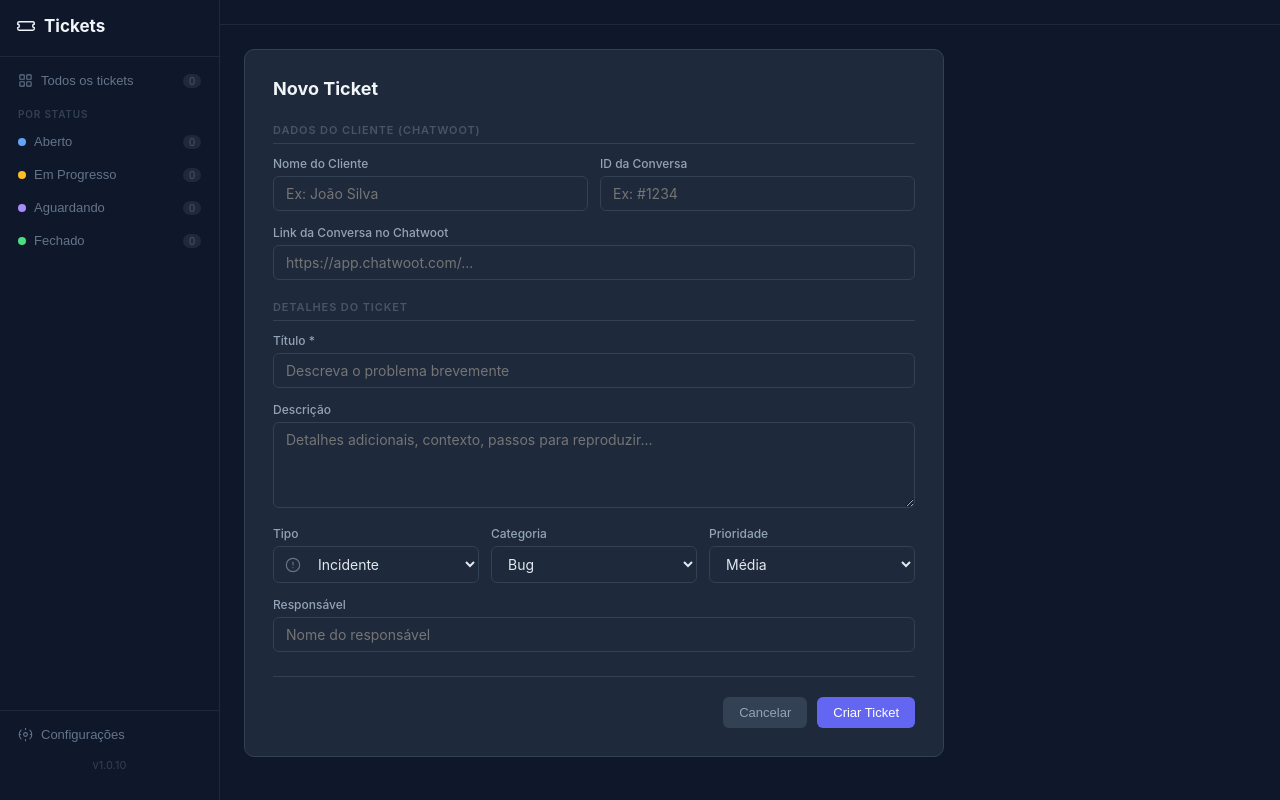
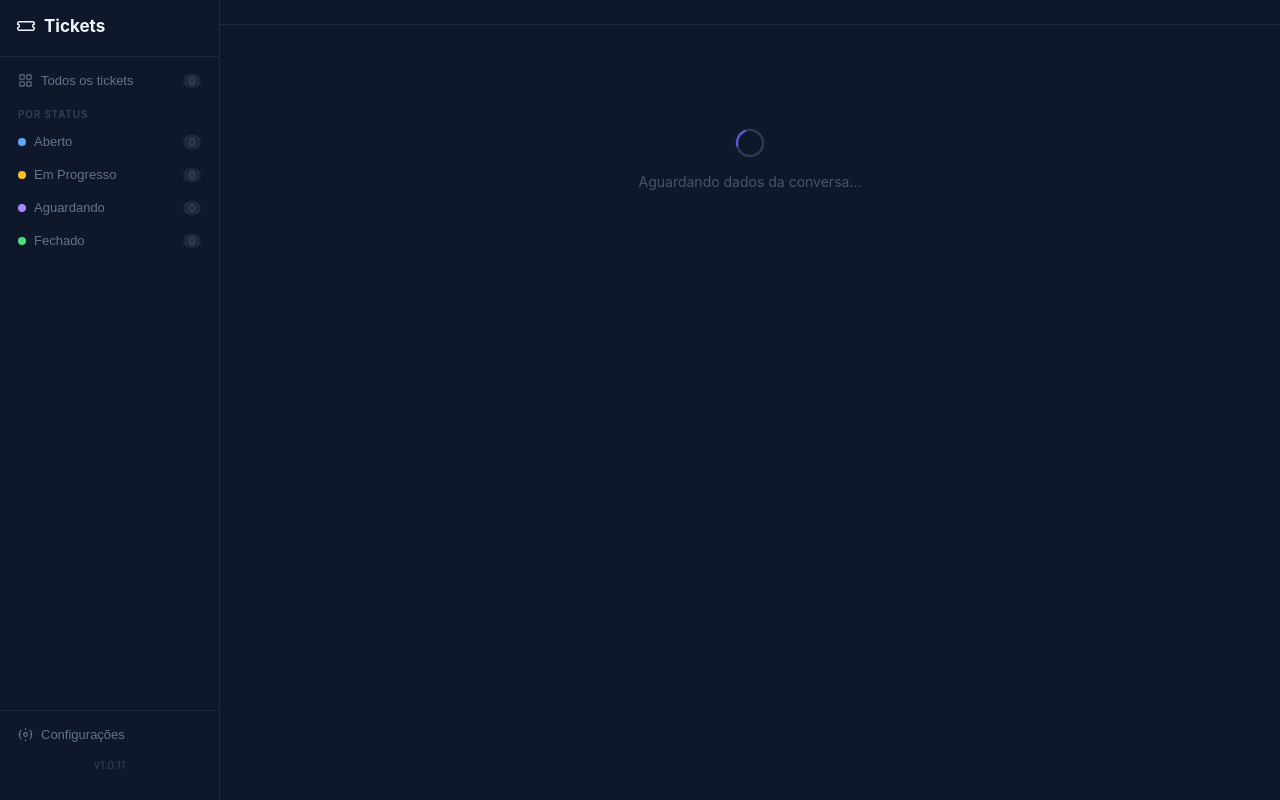
Before and after one commit to seujeitoizzy/tickets_izzy, a React (Vite) app: page /novo in a window 1280 px wide. Built offline with nearby package versions, Linux system fonts and the light colour scheme.

Commit message:
att rotas

```diff
--- a/src/App.jsx
+++ b/src/App.jsx
@@ -64,7 +64,7 @@ function Layout({ children, store, view, setView, filter, setFilter, search, set
             <Icon name="settings" size={15} />
             <span>Configurações</span>
           </button>
-          <div className="sidebar-version">v1.0.10</div>
+          <div className="sidebar-version">v1.0.11</div>
         </div>
       </aside>
 
@@ -149,14 +149,14 @@ export default function App() {
     console.log(`[Chatwoot] ${msg}`)
   }, [])
 
-  const chatwoot = useChatwoot(addLog)
+  const { data: chatwoot } = useChatwoot(addLog)
 
   // Quando receber dados do Chatwoot, abre direto no formulário
   const prevConvRef = useRef(null)
   useEffect(() => {
     if (chatwoot?.conversationId && prevConvRef.current !== chatwoot.conversationId) {
       prevConvRef.current = chatwoot.conversationId
-      // Só redireciona se estiver na raiz
+      addLog(`[APP] Dados recebidos, abrindo formulário automaticamente`)
       if (location.pathname === '/') {
         navigate('/novo')
       }
--- a/src/hooks/useChatwoot.js
+++ b/src/hooks/useChatwoot.js
@@ -21,10 +21,8 @@ function parseContext(data) {
     null
 
   const conversationId = conv?.id || data?.conversationId || null
-
   const clientName = conv?.meta?.sender?.name || data?.contact?.name || null
   const clientPhone = conv?.meta?.sender?.phone_number || null
-
   const agentId = agent?.id || null
   const agentName = agent?.name || null
   const agentEmail = agent?.email || null
@@ -32,18 +30,27 @@ function parseContext(data) {
   return { accountId, conversationId, clientName, clientPhone, agentId, agentName, agentEmail }
 }
 
-export function useChatwoot(addLog) {
+function buildResult(ctx) {
+  return {
+    ...ctx,
+    chatwootLink: buildConversationLink(ctx.accountId, ctx.conversationId),
+    conversationLabel: ctx.conversationId ? `#${ctx.conversationId}` : null,
+  }
+}
+
+// ignoreSession = true nas rotas que precisam sempre da conversa ATIVA (ex: /novo, /fechar, /verificar)
+export function useChatwoot(addLog, { ignoreSession = false } = {}) {
   const [data, setData] = useState(() => {
+    if (ignoreSession) {
+      addLog?.('[INIT] ignoreSession=true, aguardando postMessage')
+      return null
+    }
     try {
       const stored = sessionStorage.getItem(SESSION_KEY)
       if (stored) {
         const ctx = JSON.parse(stored)
         addLog?.(`[INIT] sessionStorage: ${stored}`)
-        return {
-          ...ctx,
-          chatwootLink: buildConversationLink(ctx.accountId, ctx.conversationId),
-          conversationLabel: ctx.conversationId ? `#${ctx.conversationId}` : null,
-        }
+        return buildResult(ctx)
       } else {
         addLog?.('[INIT] Nenhum dado no sessionStorage')
       }
@@ -53,9 +60,10 @@ export function useChatwoot(addLog) {
     return null
   })
 
+  const [ready, setReady] = useState(!ignoreSession)
+
   useEffect(() => {
     function handleMessage(event) {
-      // Tenta parsear se vier como string
       let msg = event.data
       if (typeof msg === 'string') {
         try { msg = JSON.parse(msg) } catch { return }
@@ -63,12 +71,8 @@ export function useChatwoot(addLog) {
 
       addLog?.(`[MSG] origin="${event.origin}" event="${msg?.event}" type="${msg?.type}" keys=${Object.keys(msg || {}).join(',')}`)
 
-      // Chatwoot envia { event: "appContext", data: {...} }
       const isAppContext = msg?.event === 'appContext' || msg?.type === 'appContext'
-      if (!isAppContext) {
-        addLog?.(`[SKIP] Não é appContext`)
-        return
-      }
+      if (!isAppContext) return
 
       const payload = msg.data || msg.payload || msg
       addLog?.(`[PAYLOAD] ${JSON.stringify(payload).slice(0, 400)}`)
@@ -88,11 +92,8 @@ export function useChatwoot(addLog) {
       sessionStorage.setItem(SESSION_KEY, JSON.stringify(toStore))
       addLog?.(`[SAVED] ${JSON.stringify(toStore)}`)
 
-      setData({
-        ...ctx,
-        chatwootLink: buildConversationLink(ctx.accountId, ctx.conversationId),
-        conversationLabel: ctx.conversationId ? `#${ctx.conversationId}` : null,
-      })
+      setData(buildResult(ctx))
+      setReady(true)
     }
 
     window.addEventListener('message', handleMessage)
@@ -102,5 +103,5 @@ export function useChatwoot(addLog) {
     return () => window.removeEventListener('message', handleMessage)
   }, [])
 
-  return data
+  return { data, ready }
 }
--- a/src/pages/FecharTicket.jsx
+++ b/src/pages/FecharTicket.jsx
@@ -1,18 +1,18 @@
-import React, { useEffect, useState } from 'react'
+import React, { useState } from 'react'
 import { useNavigate } from 'react-router-dom'
 import { useStore } from '../store/useStore'
 import { useChatwoot } from '../hooks/useChatwoot'
 import Icon from '../components/Icon'
 import './FecharTicket.css'
+import './PageLoading.css'
 
 export default function FecharTicket() {
   const navigate = useNavigate()
   const store = useStore()
-  const chatwoot = useChatwoot()
+  const { data: chatwoot, ready } = useChatwoot(null, { ignoreSession: true })
   const [resolved, setResolved] = useState(false)
   const [note, setNote] = useState('')
 
-  // Busca tickets abertos da conversa atual
   const tickets = store.tickets.filter(t =>
     t.status !== 'closed' &&
     (
@@ -23,20 +23,21 @@ export default function FecharTicket() {
 
   function resolveTicket(ticket) {
     store.updateTicket(ticket.id, { status: 'closed' })
-    if (note.trim()) {
-      store.addAction(ticket.id, {
-        actionType: 'resolution',
-        content: note.trim(),
-        author: chatwoot?.agentName || 'Agente',
-      })
-    } else {
-      store.addAction(ticket.id, {
-        actionType: 'resolution',
-        content: 'Ticket encerrado via Chatwoot',
-        author: chatwoot?.agentName || 'Agente',
-      })
-    }
+    store.addAction(ticket.id, {
+      actionType: 'resolution',
+      content: note.trim() || 'Ticket encerrado via Chatwoot',
+      author: chatwoot?.agentName || 'Agente',
+    })
     setResolved(true)
+  }
+
+  if (!ready) {
+    return (
+      <div className="page-loading">
+        <div className="loading-spinner" />
+        <p>Aguardando dados da conversa...</p>
+      </div>
+    )
   }
 
   return (
--- a/src/pages/NovoTicket.jsx
+++ b/src/pages/NovoTicket.jsx
@@ -3,15 +3,26 @@ import { useNavigate } from 'react-router-dom'
 import TicketForm from '../components/TicketForm'
 import { useStore } from '../store/useStore'
 import { useChatwoot } from '../hooks/useChatwoot'
+import Icon from '../components/Icon'
+import './PageLoading.css'
 
 export default function NovoTicket() {
   const navigate = useNavigate()
   const store = useStore()
-  const chatwoot = useChatwoot()
+  const { data: chatwoot, ready } = useChatwoot(null, { ignoreSession: true })
 
   function handleCreate(data) {
     store.createTicket(data)
     navigate('/')
+  }
+
+  if (!ready) {
+    return (
+      <div className="page-loading">
+        <div className="loading-spinner" />
+        <p>Aguardando dados da conversa...</p>
+      </div>
+    )
   }
 
   return (
--- /dev/null
+++ b/src/pages/PageLoading.css
@@ -0,0 +1,23 @@
+.page-loading {
+  display: flex;
+  flex-direction: column;
+  align-items: center;
+  justify-content: center;
+  gap: 16px;
+  padding: 80px 0;
+  color: #475569;
+  font-size: 14px;
+}
+
+.loading-spinner {
+  width: 28px;
+  height: 28px;
+  border: 2px solid #334155;
+  border-top-color: #6366f1;
+  border-radius: 50%;
+  animation: spin 0.7s linear infinite;
+}
+
+@keyframes spin {
+  to { transform: rotate(360deg); }
+}
--- a/src/pages/VerificarTicket.jsx
+++ b/src/pages/VerificarTicket.jsx
@@ -5,6 +5,7 @@ import { useChatwoot } from '../hooks/useChatwoot'
 import { PRIORITIES, STATUSES } from '../data/defaults'
 import Icon from '../components/Icon'
 import './VerificarTicket.css'
+import './PageLoading.css'
 
 function fmt(iso) {
   return new Date(iso).toLocaleString('pt-BR', { day: '2-digit', month: '2-digit', year: 'numeric', hour: '2-digit', minute: '2-digit' })
@@ -13,13 +14,21 @@ function fmt(iso) {
 export default function VerificarTicket() {
   const navigate = useNavigate()
   const store = useStore()
-  const chatwoot = useChatwoot()
+  const { data: chatwoot, ready } = useChatwoot(null, { ignoreSession: true })
 
-  // Busca todos os tickets do cliente da conversa ativa
   const tickets = store.tickets.filter(t =>
     (chatwoot?.conversationId && t.chatwootConversationId === `#${chatwoot.conversationId}`) ||
     (chatwoot?.clientName && t.clientName === chatwoot.clientName)
   )
+
+  if (!ready) {
+    return (
+      <div className="page-loading">
+        <div className="loading-spinner" />
+        <p>Aguardando dados da conversa...</p>
+      </div>
+    )
+  }
 
   return (
     <div className="page-wrap">
@@ -49,21 +58,15 @@ export default function VerificarTicket() {
           <span className="summary-label">Total</span>
         </div>
         <div className="summary-card">
-          <span className="summary-num" style={{ color: '#60a5fa' }}>
-            {tickets.filter(t => t.status === 'open').length}
-          </span>
+          <span className="summary-num" style={{ color: '#60a5fa' }}>{tickets.filter(t => t.status === 'open').length}</span>
           <span className="summary-label">Abertos</span>
         </div>
         <div className="summary-card">
-          <span className="summary-num" style={{ color: '#fbbf24' }}>
-            {tickets.filter(t => t.status === 'in_progress').length}
-          </span>
+          <span className="summary-num" style={{ color: '#fbbf24' }}>{tickets.filter(t => t.status === 'in_progress').length}</span>
           <span className="summary-label">Em Progresso</span>
         </div>
         <div className="summary-card">
-          <span className="summary-num" style={{ color: '#4ade80' }}>
-            {tickets.filter(t => t.status === 'closed').length}
-          </span>
+          <span className="summary-num" style={{ color: '#4ade80' }}>{tickets.filter(t => t.status === 'closed').length}</span>
           <span className="summary-label">Fechados</span>
         </div>
       </div>
@@ -83,7 +86,7 @@ export default function VerificarTicket() {
             const priority = PRIORITIES.find(p => p.id === ticket.priority)
             const cat = store.categories.find(c => c.id === ticket.categoryId)
             return (
-              <div key={ticket.id} className="verify-card" onClick={() => navigate('/', { state: { openTicketId: ticket.id } })}>
+              <div key={ticket.id} className="verify-card" onClick={() => navigate('/')}>
                 <div className="vc-top">
                   <span className="vc-title">{ticket.title}</span>
                   <span className="vc-status" style={{ color: status?.color, borderColor: status?.color + '44', background: status?.color + '12' }}>
```
